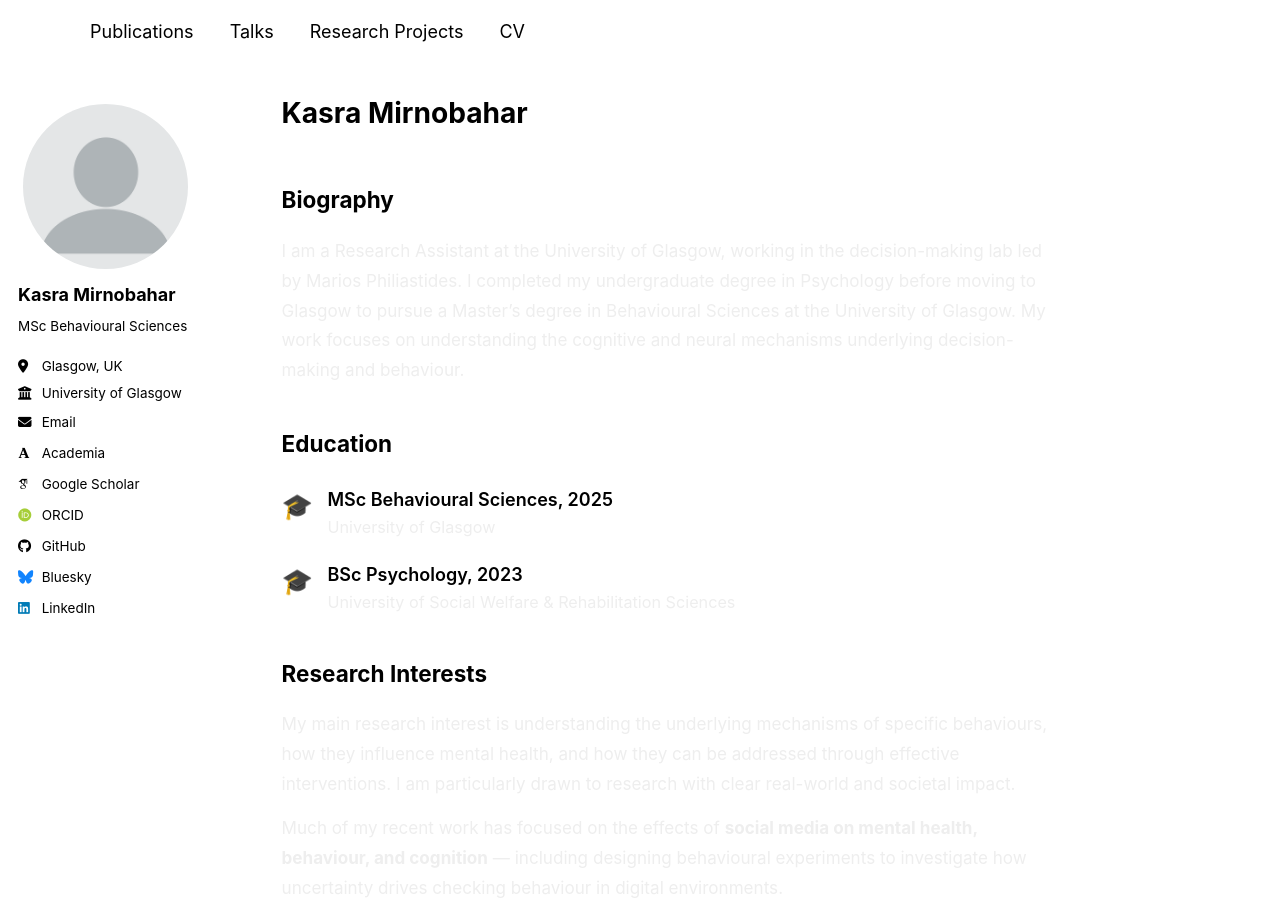
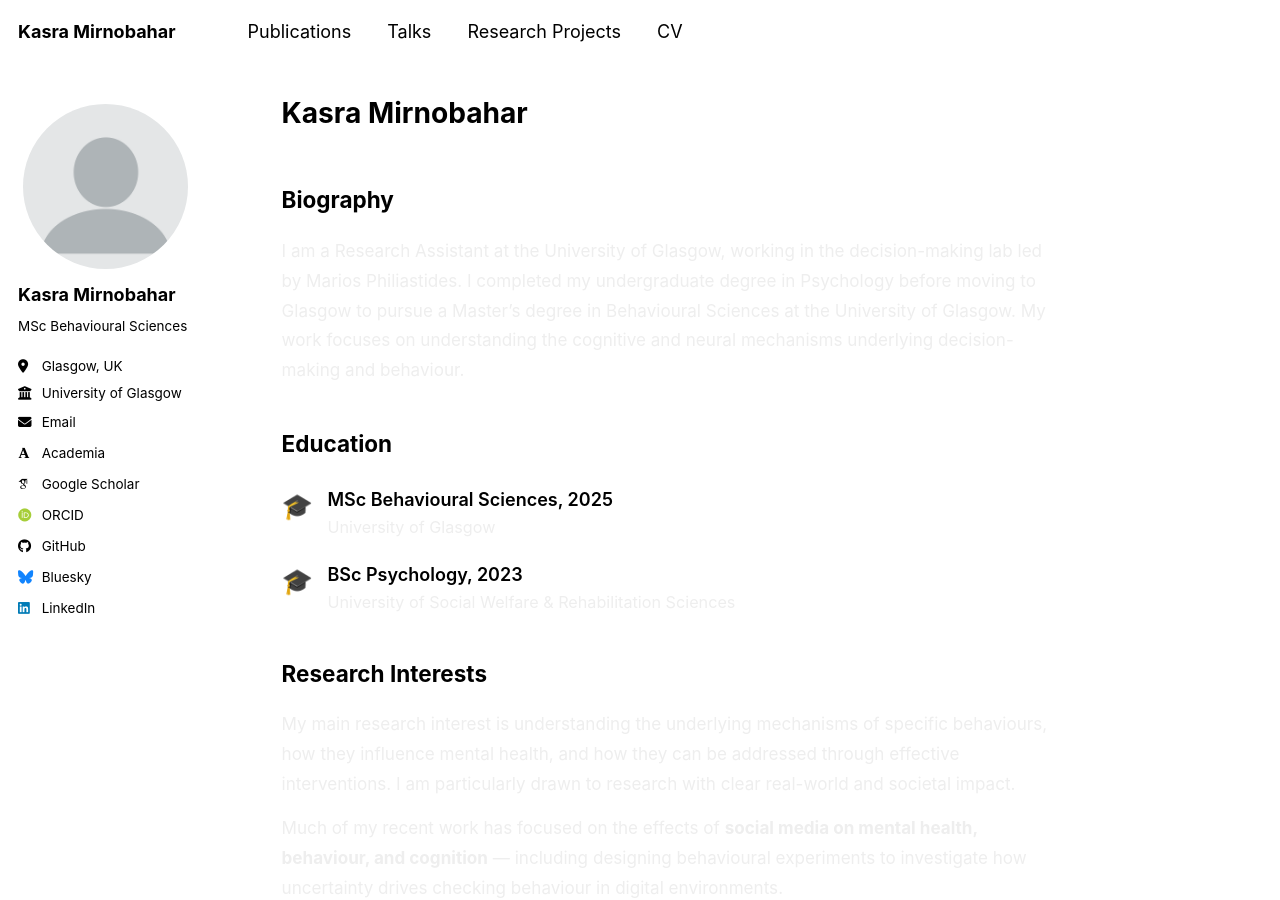
Before and after one commit to KasraMirnobahar/KasraMirnobahar.github.io, a Jekyll site: the page built from _pages/about.md, in a window 1280 px wide and 900 px high. Built offline with Jekyll 4.4.1, drawn with Linux system fonts in a browser that asks for light colours; some web fonts are replaced; a script bundle is joined from its source files by our own code; library files that are not in the unit come from our copies.

Commit message:
Update _config.yml

```diff
--- a/_config.yml
+++ b/_config.yml
@@ -9,7 +9,7 @@
 # Basic Site Settings
 locale                   : "en-US"
 site_theme               : "mint" # The available themes options are "default", "air", "sunrise", "mint", "dirt" and "contrast"
-title                    : ""
+title                    : "Kasra Mirnobahar"
 title_separator          : ""
 name                     : "Kasra Mirnobahar"
 description              : &description "Msc Behavioural Sciences"   # Update this with a general description of your site, this is the default if not overridden by a page
```
